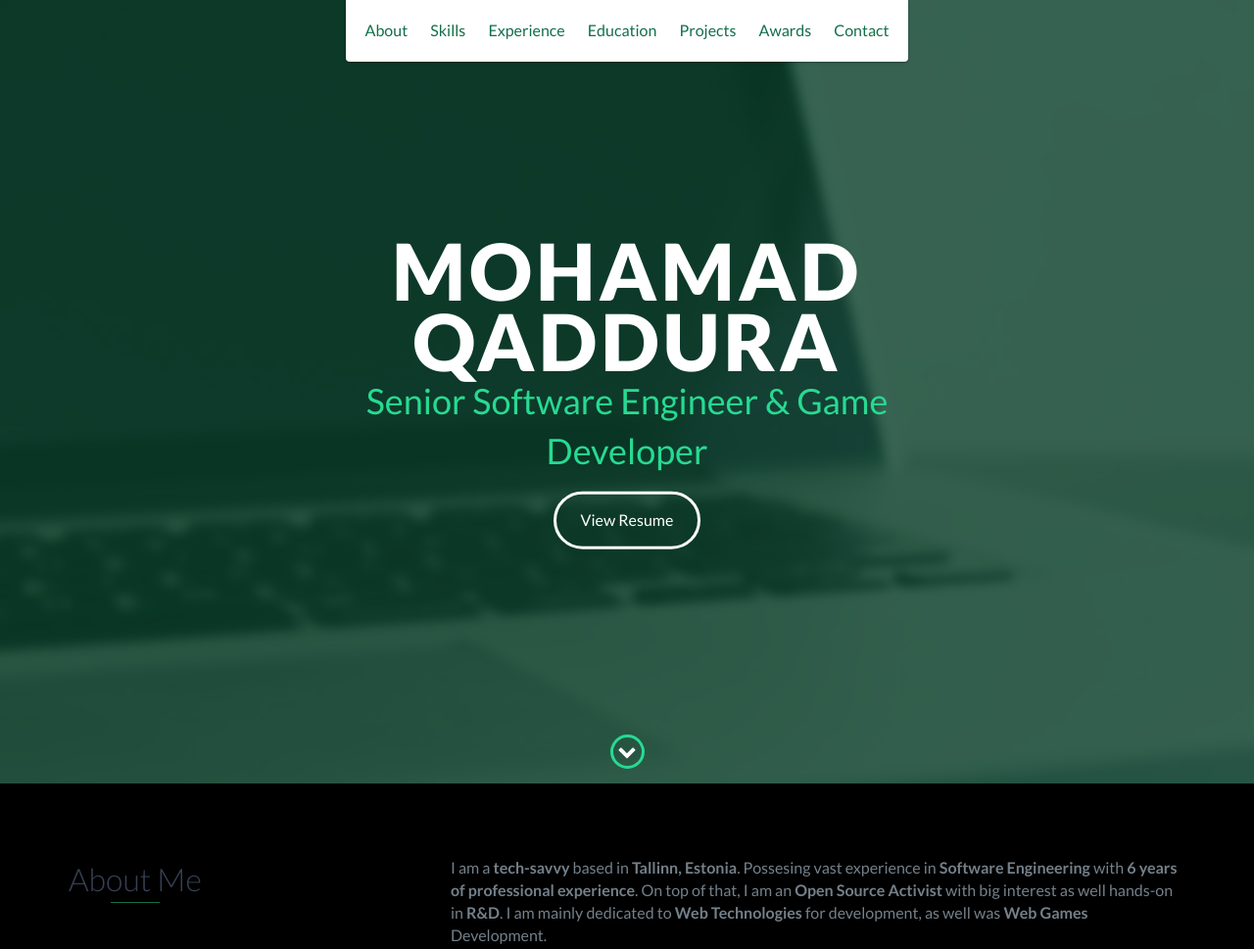
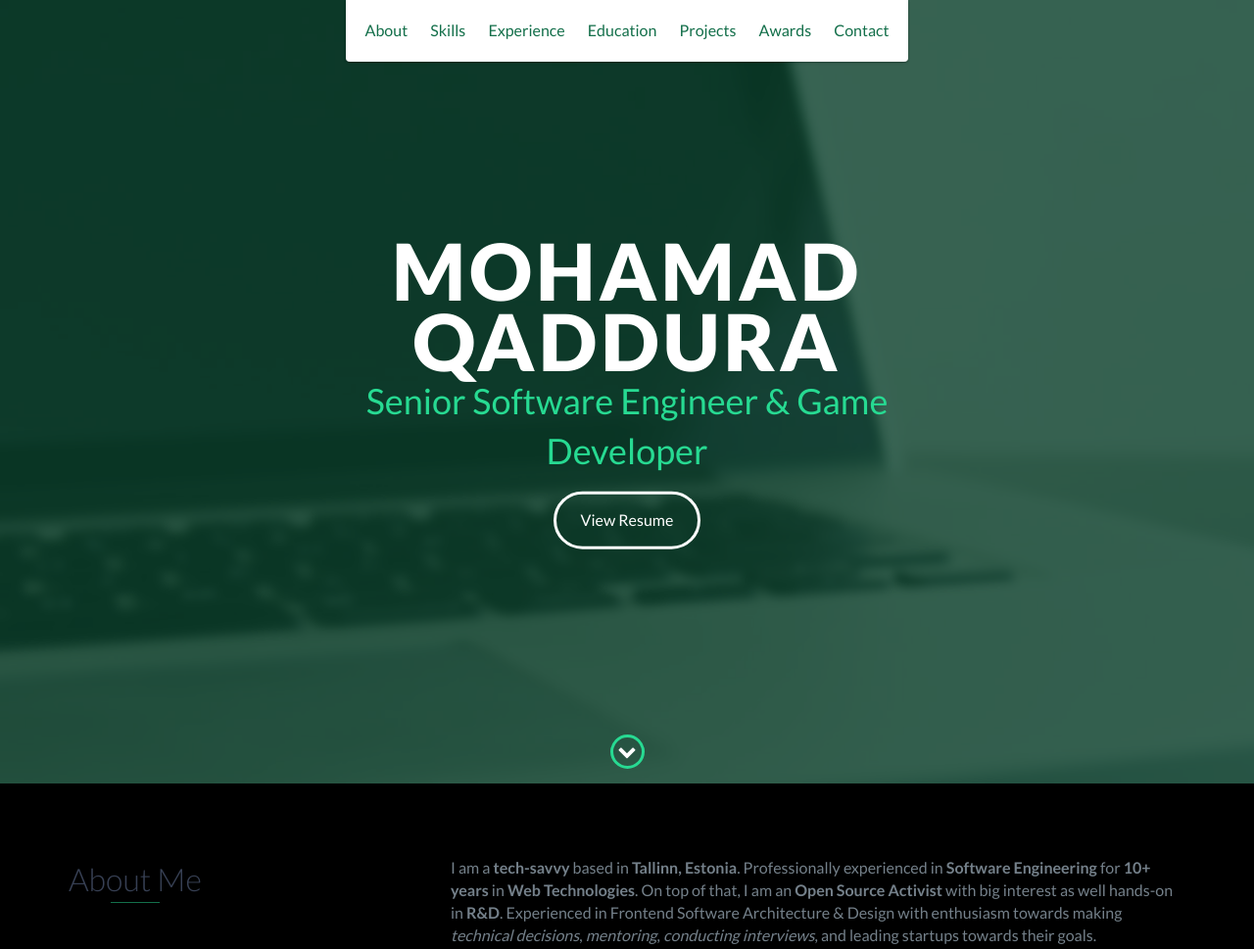
Before and after one commit to msqaddura/msqaddura.github.io, a website: page index.html in a window 1280 px wide. Shown: the top 969 px of the page at 98% size. Drawn offline with nearby package versions, Linux system fonts and the light colour scheme.

Commit message:
Update index.html

```diff
--- a/index.html
+++ b/index.html
@@ -78,12 +78,11 @@
                 </div>
                 <div class="col-md-8">
                     <p>
-                        I am a <b>tech-savvy</b> based in <b>Tallinn, Estonia</b></Tallinn>. Possesing vast experience
-                        in <b>Software Engineering</b> with <b>6 years of professional experience</b>.
+                        I am a <b>tech-savvy</b> based in <b>Tallinn, Estonia</b></Tallinn>. Professionally experienced in
+                        <b>Software Engineering</b> for <b>10+ years</b> in <b>Web Technologies</b>.
                         On top of that, I am an <b>Open Source Activist</b> with big interest as well hands-on in
                         <b>R&D</b>.
-                        I am mainly dedicated to <b>Web Technologies</b> for development, as well was <b>Web Games</b>
-                        Development.
+Experienced in <b></b>Frontend Software Architecture & Design</b> with enthusiasm towards making <i>technical decisions</i>, <i>mentoring</i>, <i>conducting interviews</i>, and leading startups towards their goals.
                     </p>
                 </div>
             </div>
```
